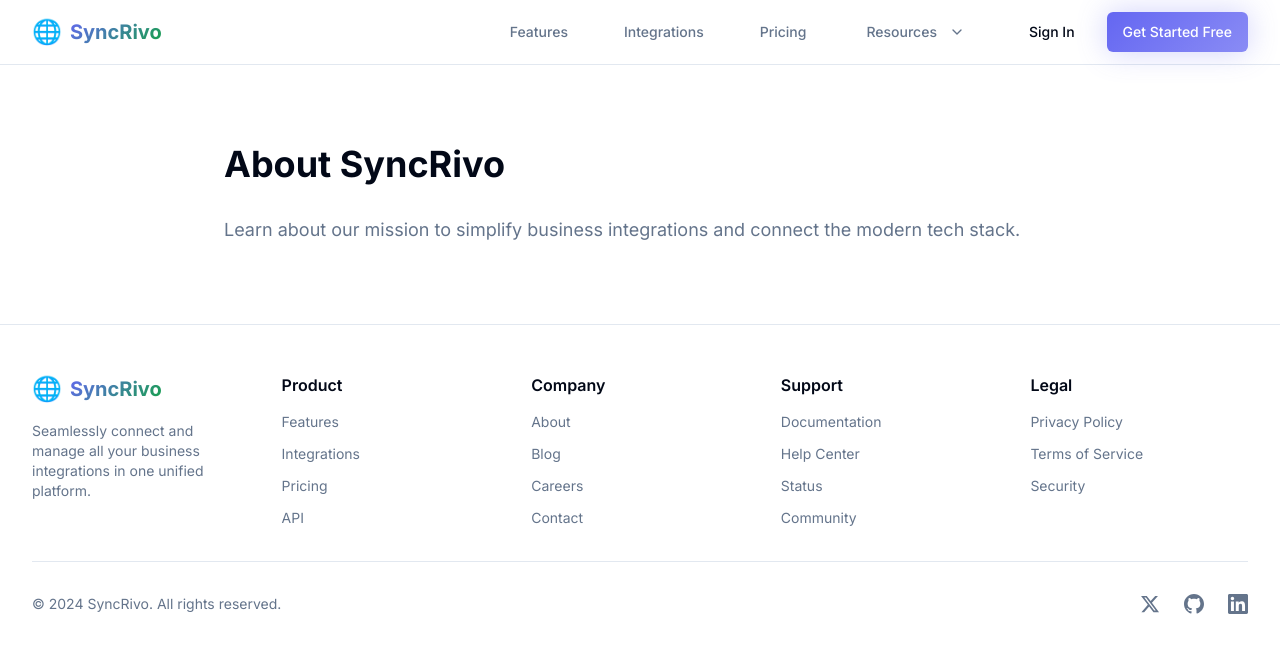
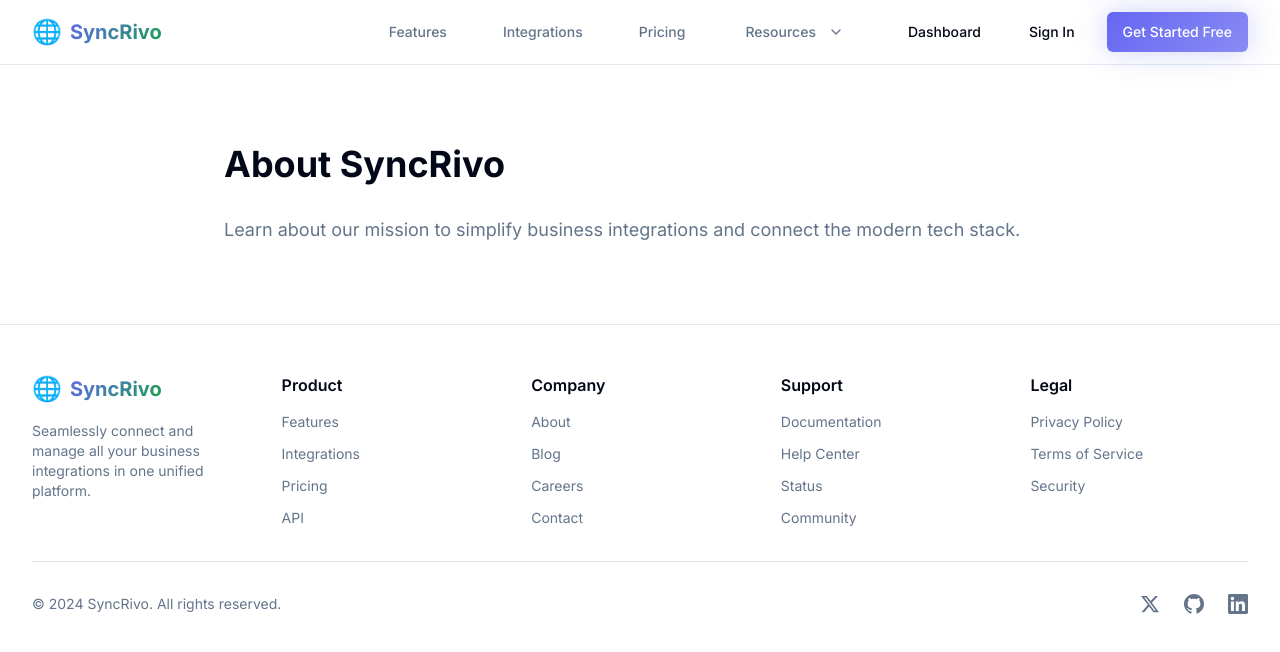
Before and after one commit to vidyakumarm/syncrivo-blueprint-project, a React (Vite) app: page /about in a window 1280 px wide. Shown: the top 652 px of the page. Built offline with nearby package versions, Linux system fonts and the light colour scheme.

Commit message:
Fix: Add navigation links to dashboard pages
Adds navigation links in the main navigation and sidebar to all dashboard pages, ensuring all created pages are accessible.

```diff
--- a/src/components/layout/Navigation.tsx
+++ b/src/components/layout/Navigation.tsx
@@ -87,6 +87,9 @@ export function Navigation() {
             {/* Auth Buttons */}
             <div className="flex items-center space-x-4">
               <Button variant="ghost" asChild>
+                <Link to="/dashboard">Dashboard</Link>
+              </Button>
+              <Button variant="ghost" asChild>
                 <Link to="/login">Sign In</Link>
               </Button>
               <Button asChild className="bg-gradient-primary hover:bg-primary-hover shadow-glow">
@@ -151,6 +154,13 @@ export function Navigation() {
 
               <div className="pt-4 border-t border-border space-y-2">
                 <Link
+                  to="/dashboard"
+                  className="block px-3 py-2 text-sm text-muted-foreground hover:text-foreground rounded-md"
+                  onClick={() => setMobileMenuOpen(false)}
+                >
+                  Dashboard
+                </Link>
+                <Link
                   to="/login"
                   className="block px-3 py-2 text-sm text-muted-foreground hover:text-foreground rounded-md"
                   onClick={() => setMobileMenuOpen(false)}
```
